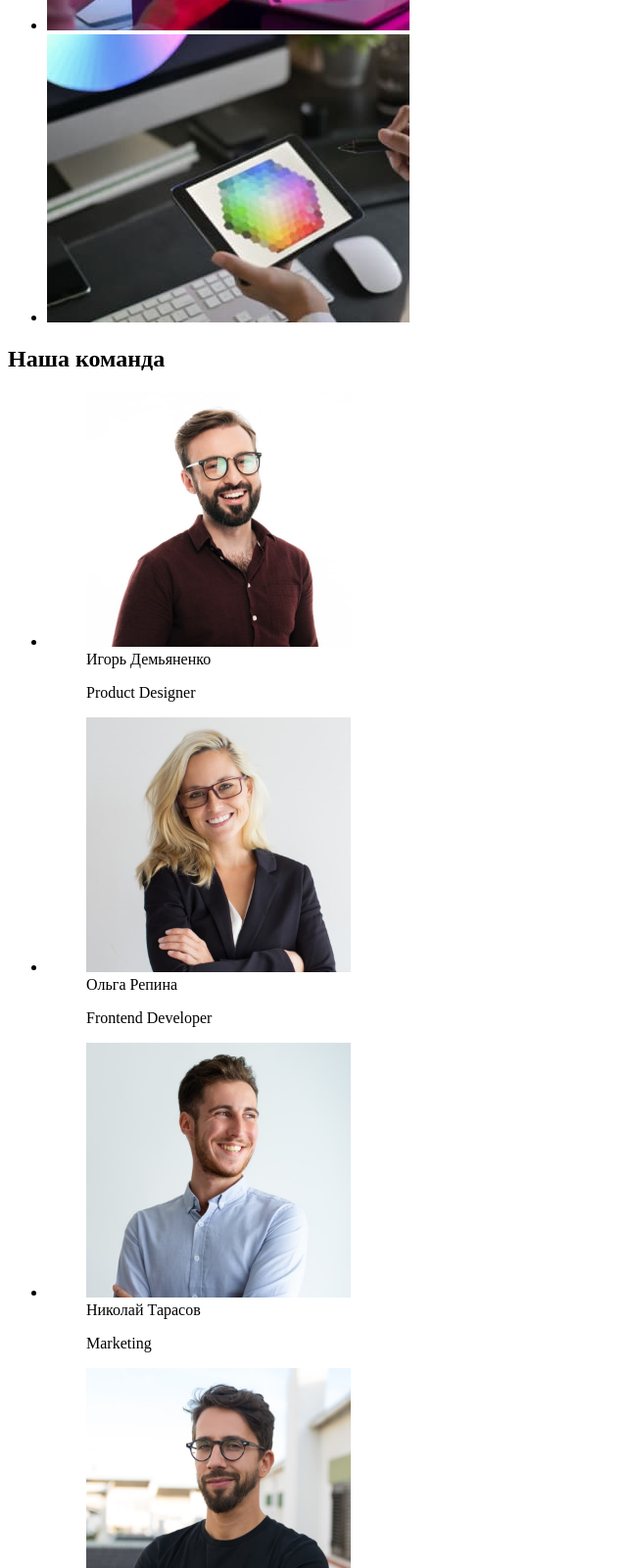
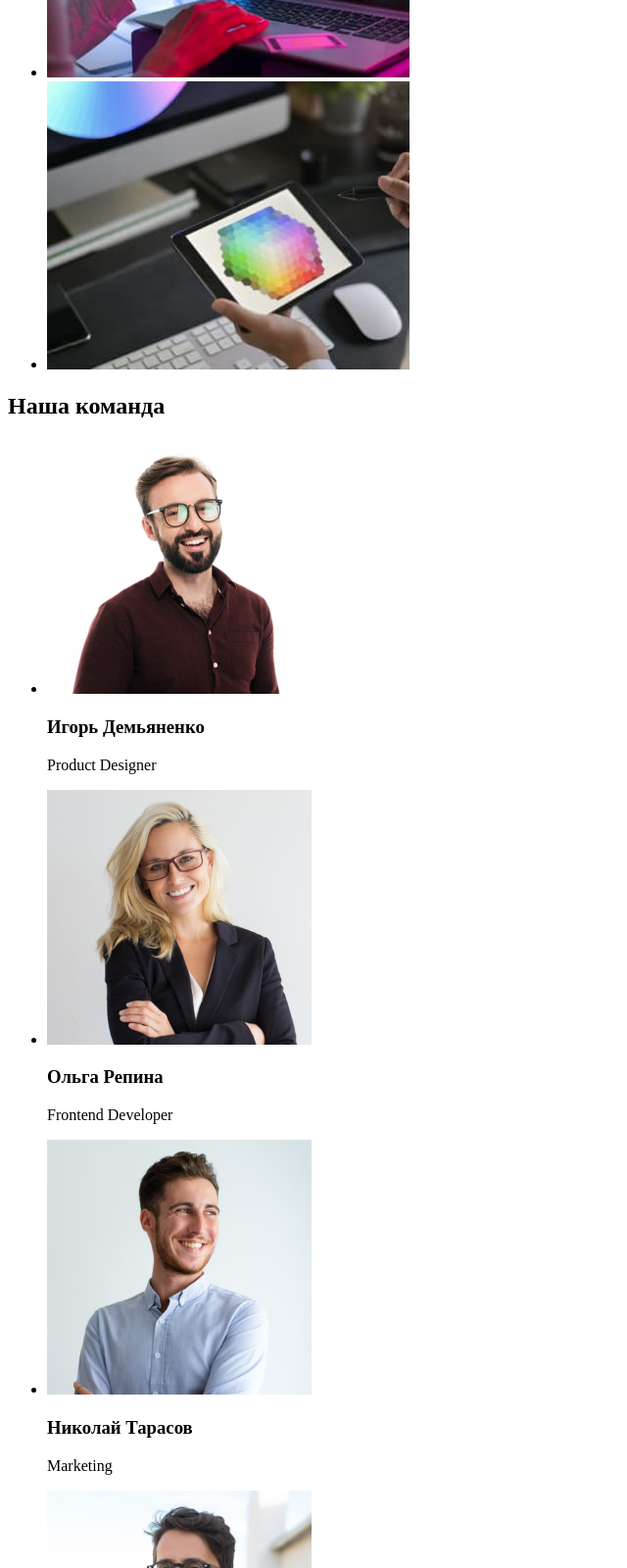
Before and after one commit to Olyaci/goit-markup-hw-01, a plain HTML site: page index.html in a window 1280 px wide. Shown: the part 1200-2800 px from the top of the page at 98% size, without its empty margins (0-640 px from the left). Drawn offline with Linux system fonts and the light colour scheme.

Commit message:
Внесені правки до 1ДЗ
Логотип у навігацію. +заголовок до секції. -figure and -figcaption. Дислокація тегу address.

```diff
--- a/index.html
+++ b/index.html
@@ -10,10 +10,10 @@
 
 <body>
     <header>
+        <nav>
             <!--Logo-->
             <a href="WebStudio"><span>Web</span>Studio</a>
             <!--Nav-->
-        <nav>
             <ul>
                 <li>
                     <a href="/Студия">Студия</a>
@@ -47,6 +47,7 @@
 
         <section>
             <!--Features-->
+            <h2>Softskills</h2>
             <ul>
                 <li>
                     <h3>Внимание к деталям</h3>
@@ -79,28 +80,20 @@
             <h2>Наша команда</h2>
             <ul>
                 <li>
-                    <figure>
                     <img src="./images/img1.jpg" alt="team1" width="270" height="260">
-                        <figcaption>Игорь Демьяненко<p>Product Designer</p></figcaption>
-                    </figure>
+                    <h3>Игорь Демьяненко</h3><p>Product Designer</p>
                 </li>
                 <li>
-                    <figure>
                     <img src="./images/img2.jpg" alt="team2" width="270" height="260">
-                        <figcaption>Ольга Репина<p>Frontend Developer</p></figcaption>
-                    </figure>
+                    <h3>Ольга Репина</h3><p>Frontend Developer</p>
                 </li>
                 <li>
-                    <figure>
                     <img src="./images/img3.jpg" alt="team3" width="270" height="260">
-                        <figcaption>Николай Тарасов<p>Marketing</p></figcaption>
-                    </figure>
+                    <h3>Николай Тарасов</h3><p>Marketing</p>
                 </li>
                 <li>
-                    <figure>
                     <img src="./images/img4.jpg" alt="team4" width="270" height="260">
-                        <figcaption>Михаил Ермаков<p>UI Designer</p></figcaption>
-                    </figure>
+                    <h3>Михаил Ермаков</h3><p>UI Designer</p>
                 </li>
             </ul>
         </section>
@@ -109,11 +102,13 @@
     <footer>
         <a href="WebStudio"><span>Web</span>Studio</a>
         <!--Address-->
+        <address>
             <ul>
-            <li><address>г. Киев, пр-т Леси Украинки, 26</address></li>
+                <li><a href="#">г. Киев, пр-т Леси Украинки, 26</a></li>
                 <li><a href="mailto:info@devstudio.com">info@devstudio.com</a></li>
                 <li><a href="tel:+380961111111">+38 096 111 11 11</a></li>
             </ul>
+        </address>
     </footer>
 </body>
 
```
Lines whose indentation alone changed are shown as unchanged.
